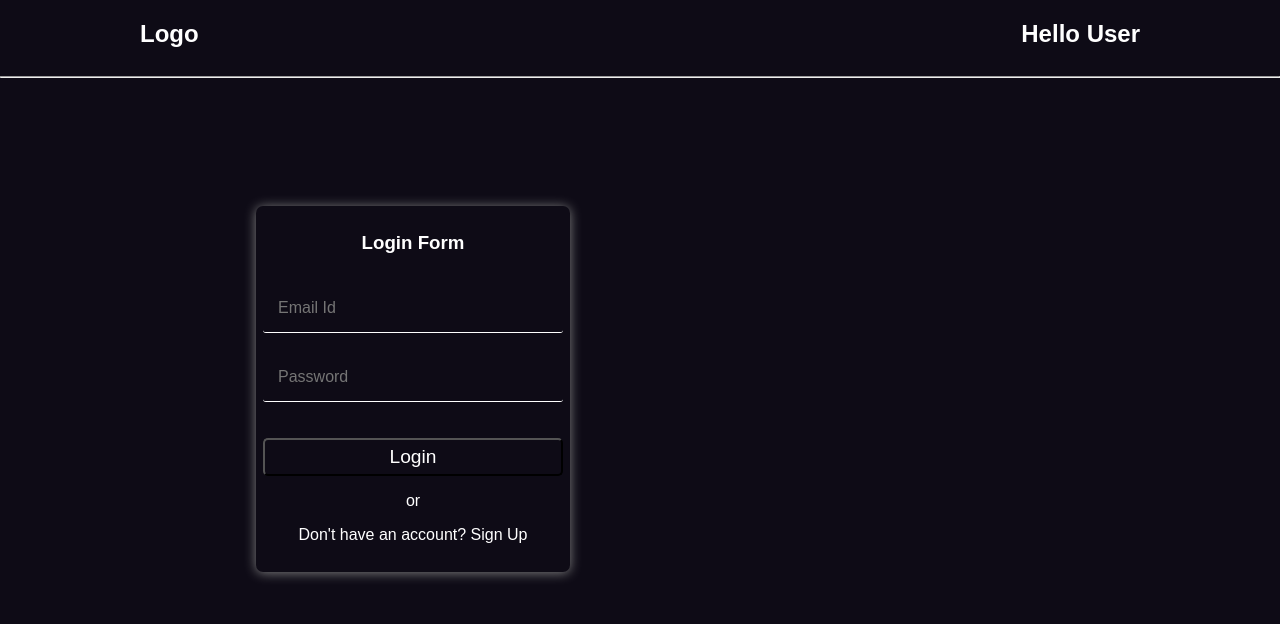
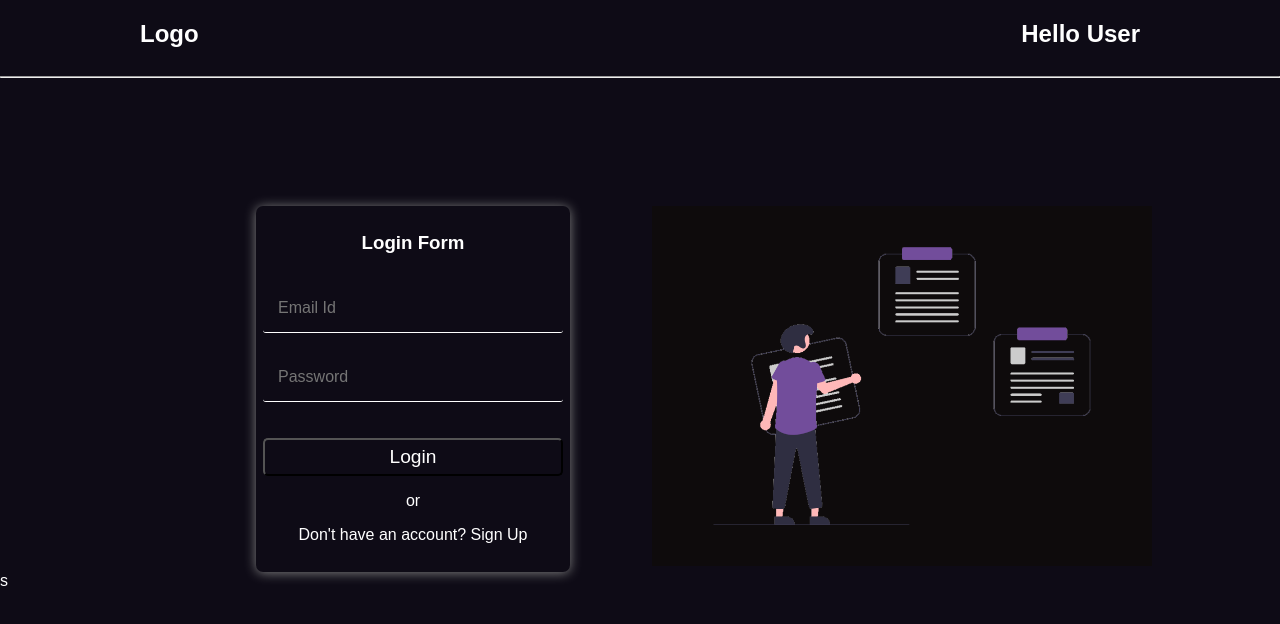
Before and after one commit to gatij10/notestudio, a React (Create React App) app: page / in a window 1280 px wide. Shown: the top 624 px of the page. Built offline with nearby package versions, Linux system fonts and the light colour scheme.

Commit message:
login page styling done

```diff
--- a/src/pages/loginpage/LoginPage.js
+++ b/src/pages/loginpage/LoginPage.js
@@ -1,10 +1,17 @@
 import React from 'react'
+import taking_notes from './assets/taking_notes.png'
 import LoginForm from '../../components/loginform/LoginForm'
 
 const LoginPage = () => {
     return (
         <div>
-            <LoginForm />
+            <img src={taking_notes} alt="test" style={{
+                width: "500px",
+                position: 'absolute',
+                marginRight: "10%",
+                right: '0',
+            }} />
+            <LoginForm />s
         </div>
     )
 }
```
Also changed, not shown: public/taking_notes.png (deleted), src/pages/loginpage/assets/taking_notes.png (added).
